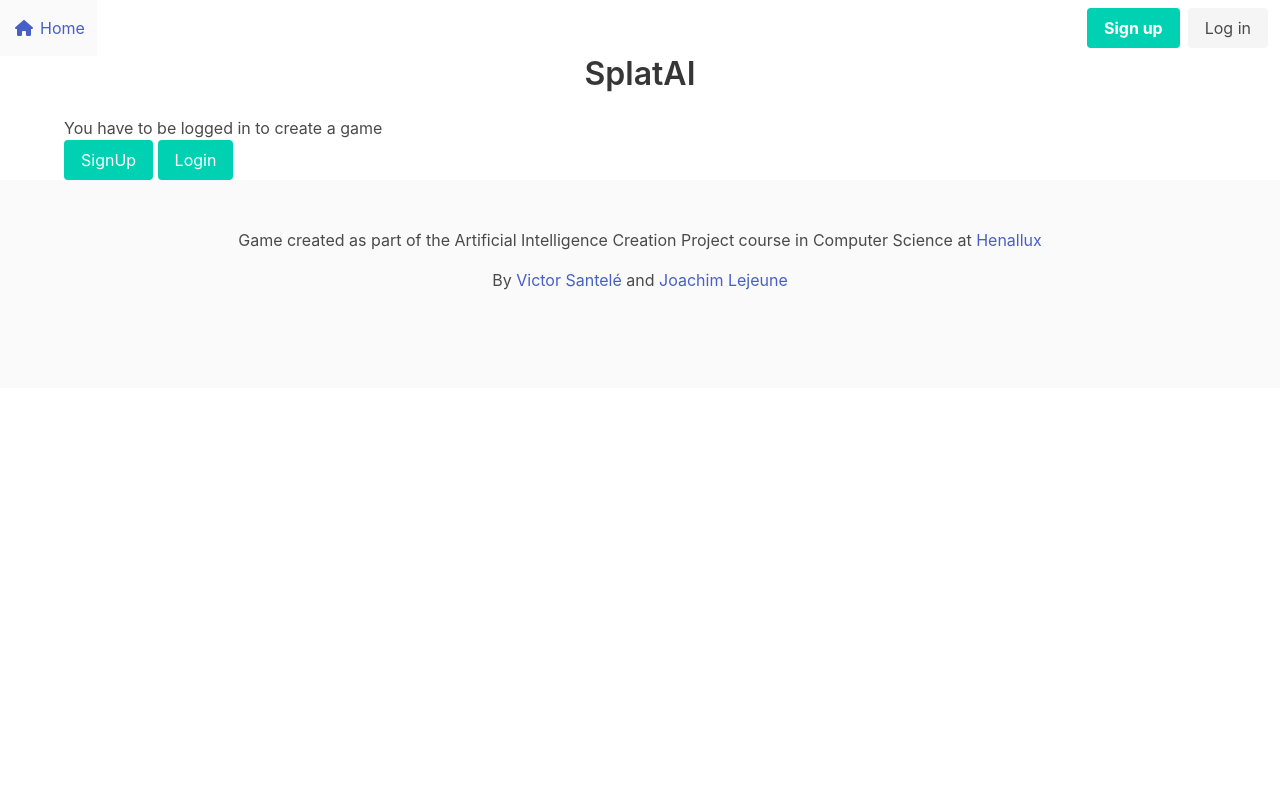
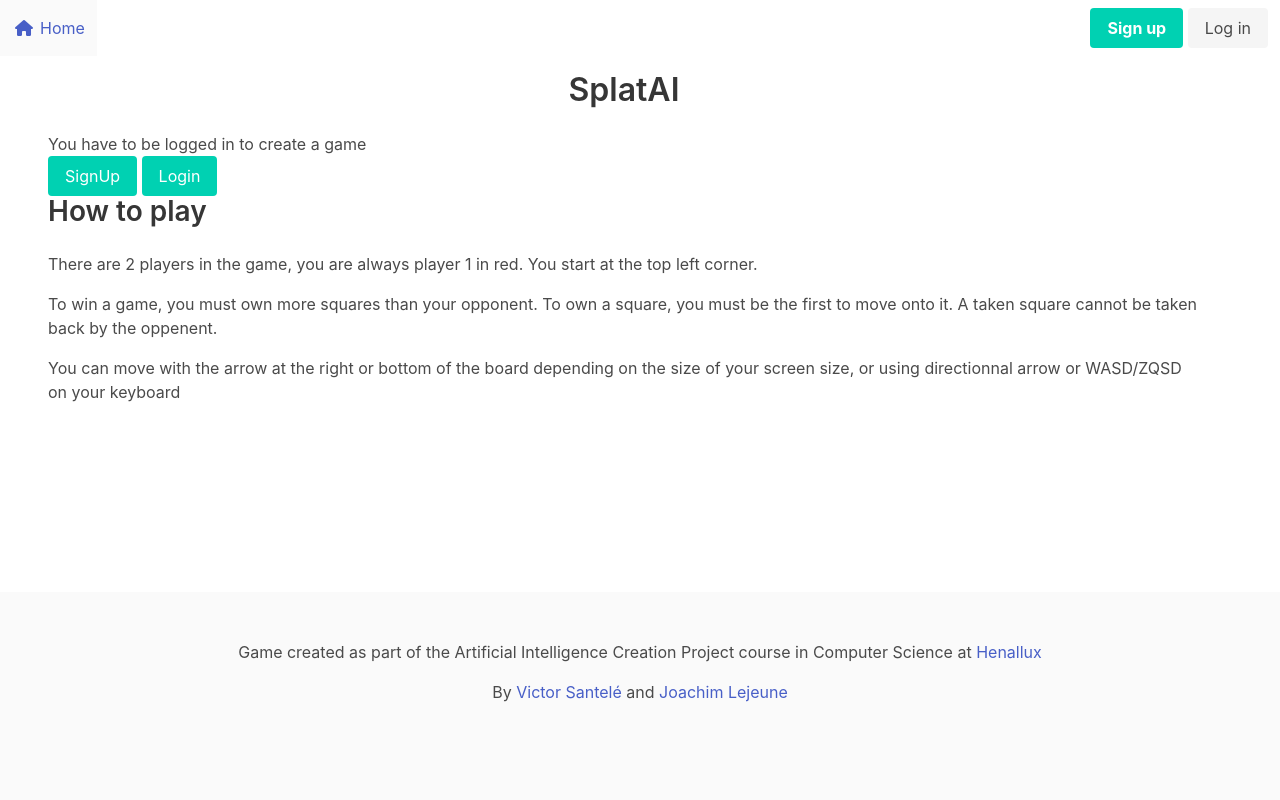
Before and after one commit to vsantele/IG3-projet-ia, a Flask app: page / in a window 1280 px wide. Run offline with Flask 2, Linux system fonts and the light colour scheme; some libraries are stand-ins or nearby versions.

Commit message:
improve style
Co-authored-by: joachimLejeune <joachimLejeune@users.noreply.github.com>

```diff
--- a/projet/static/css/game.css
+++ b/projet/static/css/game.css
@@ -1,9 +1,6 @@
 table {
   border-spacing: 0;
   border-collapse: collapse;
-}
-.container {
-  width: 555px;
 }
 td {
   border: 1px solid black;
@@ -11,7 +8,7 @@ td {
   width: 5rem;
   height: 5rem;
   font-weight: bold;
-  font-size: 48px;
+  font-size: 3rem;
 }
 
 .player1 {
--- a/projet/templates/base.html
+++ b/projet/templates/base.html
@@ -5,16 +5,27 @@
 <head>
   <meta charset="UTF-8">
   <meta http-equiv="X-UA-Compatible" content="IE=edge">
-  <meta name="viewport" content="width=device-width, initial-scale=1.0">
+  <meta name="viewport" content="width=device-width, initial-scale=1.0, max-scale=1, user-scalable=0">
   <link rel="stylesheet" href="https://cdnjs.cloudflare.com/ajax/libs/bulma/0.9.3/css/bulma.min.css" />
   <script src="https://kit.fontawesome.com/a6cd03cfd2.js" crossorigin="anonymous"></script>
   {% block css %}{% endblock %}
+  <style>
+    .main {
+      display: flex;
+      min-height: 100vh;
+      flex-direction: column;
+    }
+
+    .sectionBase {
+      flex: 1;
+    }
+  </style>
   <title>{% block title %}{% endblock %}</title>
 </head>
 
-<body input = $black>
+<body class="main">
   {{navbar(current_user)}}
-  <div class="container">
+  <div class="container is-fluid sectionBase">
     {% block content %}{% endblock %}
 
   </div>
--- a/projet/templates/index.html
+++ b/projet/templates/index.html
@@ -1,19 +1,21 @@
 {% extends 'base.html' %}
 
 {% block content %}
-<div class="container">
-  <h1 class="title content has-text-centered" input type="text">{% block title %}SplatAI {% endblock %} </h1>
+<div class="container m-4">
+  <h1 class="title has-text-centered" input type="text">{% block title %}SplatAI {% endblock %} </h1>
   {% with messages = get_flashed_messages() %} {% if messages %}
   <div class="notification is-danger">{{ messages[0] }}</div>
   {% endif %} {% endwith %}
   {% if current_user.is_authenticated %}
-  <a class="button is-primary is-large" id="createGameBtn" href='{{url_for("game.game_create")}}'>
-    Create a Game
-  </a>
-  <a class="button is-primary is-large" id="displayStat" href='{{url_for("game.display_stat")}}'>Display Stat
-    User</a>
-  {% if is_admin %}
-  <a class="button is-primary is-large" href="{{url_for('admin.dashboard')}}">Admin Dashboard</a>
+  <div class="buttons are-medium">
+    <a class="button is-primary" id="createGameBtn" href='{{url_for("game.game_create")}}'>
+      Create a Game
+    </a>
+    <a class="button is-primary" id="displayStat" href='{{url_for("game.display_stat")}}'>Display Stat
+      User</a>
+    {% if is_admin %}
+    <a class="button is-primary" href="{{url_for('admin.dashboard')}}">Admin Dashboard</a>
+  </div>
 
   {% endif %}
   {% else %}
@@ -25,8 +27,13 @@
     Login
   </a>
   {% endif %}
-  <!-- <div class="content">
-    <h2 class="title"> Game Principle </h2>
-  </div> -->
+  <div class="content">
+    <h2 class="title"> How to play </h2>
+    <p>There are 2 players in the game, you are always player 1 in red. You start at the top left corner.</p>
+    <p>To win a game, you must own more squares than your opponent. To own a square, you must be the first to move onto
+      it. A taken square cannot be taken back by the oppenent.</p>
+    <p>You can move with the arrow at the right or bottom of the board depending on the size of your screen size, or
+      using directionnal arrow or WASD/ZQSD on your keyboard</p>
+  </div>
 </div>
 {% endblock %}
--- a/projet/templates/navbar.html
+++ b/projet/templates/navbar.html
@@ -1,6 +1,6 @@
 {% macro navbar(current_user) %}
-<nav class="navbar is-active" role="navigation" aria-label="main navigation">
-  <div id="navbarBasicExample" class="navbar-menu">
+<nav class="navbar" role="navigation" aria-label="main navigation">
+  <div id="navbarBasicExample" class="navbar-menu is-active">
     <div class="navbar-start">
       <a class="navbar-item" href="{{url_for('game.index')}}">
         <span class="icon-text">
@@ -11,7 +11,7 @@
     </div>
     <div class="navbar-end">
       <div class="navbar-item">
-        <div class="buttons">
+        <div>
           {% if current_user.is_authenticated %}
           <a class="button is-light" href='{{url_for("auth.logout")}}'>
             Log out
```
Also changed, not shown: projet/static/js/game.js (+23 -13 lines), projet/templates/admin/dashboard.html (+14 -30 lines), projet/templates/game.html (+28 -12 lines), projet/templates/board.html (line endings or trailing spaces).
